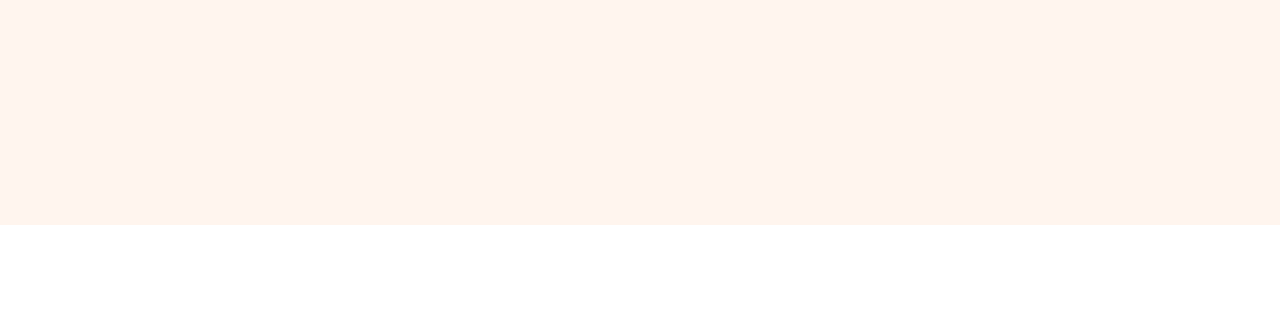
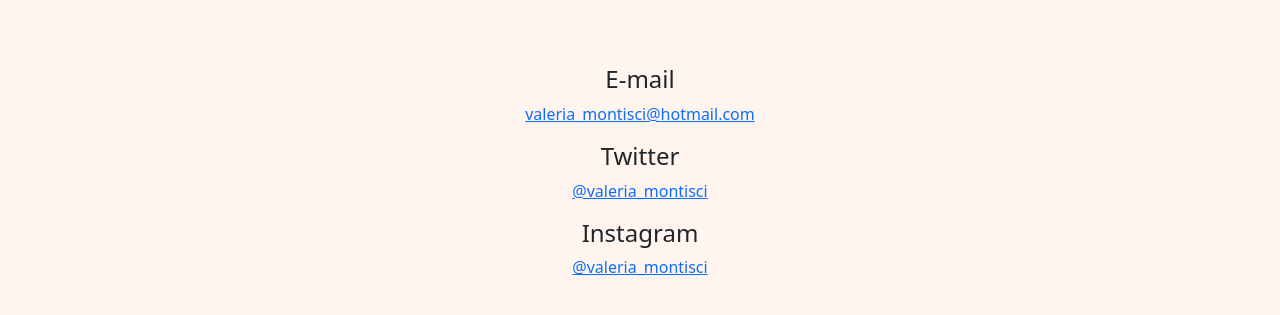
Before and after one commit to Valeria-Montisci/Portfolio, a plain HTML site: page contact.html in a window 1280 px wide. Shown: the part 349-664 px from the top of the page. Drawn offline with nearby package versions, Linux system fonts and the light colour scheme.

Commit message:
added contacts

```diff
--- a/contact.html
+++ b/contact.html
@@ -20,6 +20,20 @@
     <h1>
         Let's get in touch!
     </h1>
-</section>
+    <div class="contacts">
+    <h4> E-mail</h4>
+    <p>
+        <a href="mailto:valeria_montisci@hotmail.com"> valeria_montisci@hotmail.com</a>
+    </p>
+    <h4> Twitter</h4>
+    <p>
+        <a href="#"> @valeria_montisci</a>
+    </p>
+    <h4> Instagram</h4>
+    <p>
+        <a href=#"> @valeria_montisci</a>
+    </p>
+</div>
+    </section>
 
   </body>
--- a/css/style.css
+++ b/css/style.css
@@ -39,3 +39,5 @@ text-align: center;}
 
 .profile-pic{ width: 50%;
 float: right;}
+
+.contacts {padding-top: 60px;}
```
